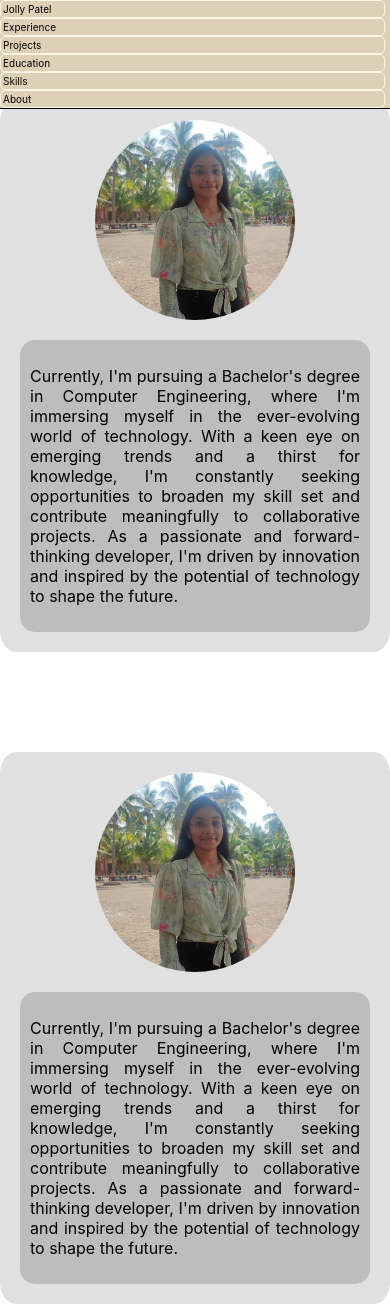
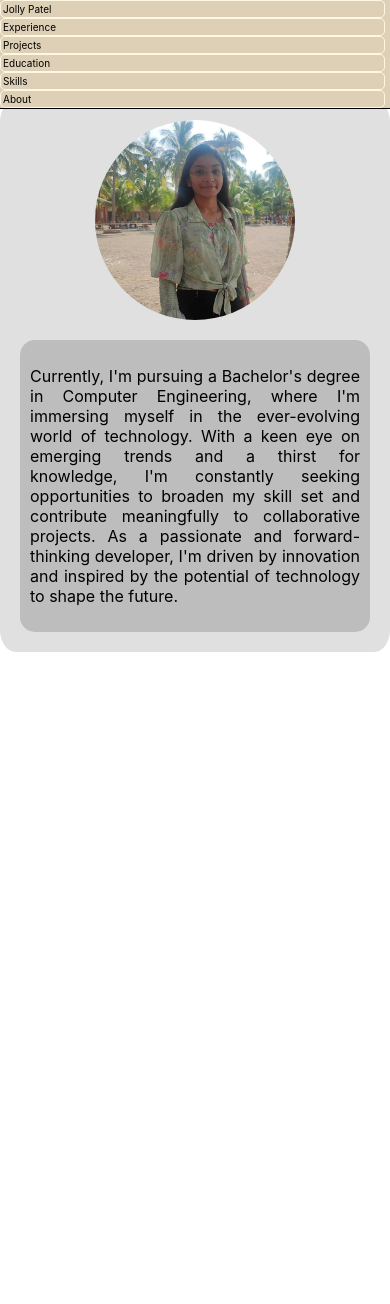
Before and after one commit to JollyPatel25/JollyPatel25.github.io, a React (Create React App) app: page / in a window 390 px wide. After the commit the page ends 844 px from the top, so only its background shows below. Built offline with nearby package versions, Linux system fonts and the light colour scheme.

Commit message:
make navbar changes for responsiveness

```diff
--- a/src/App.js
+++ b/src/App.js
@@ -30,24 +30,6 @@ function App() {
           </div>
         </div>
       </div>
-
-
-      <div className="home-two">
-        <div className="home-two-canvas">
-          <div className='inner-home-two-canvas'>
-            <div className="profile-pic"></div>
-            <div className="data">
-              <p>Currently, I'm pursuing a Bachelor's degree in Computer Engineering,
-                where I'm immersing myself in the ever-evolving world of technology.
-                With a keen eye on emerging trends and a thirst for knowledge, I'm constantly seeking
-                opportunities to broaden my skill set and contribute meaningfully to collaborative projects.
-                As a passionate and forward-thinking developer, I'm driven by innovation and inspired by
-                the potential of technology to shape the future.
-              </p>
-            </div>
-          </div>
-        </div>
-      </div>
     </div>
   );
 }
```
